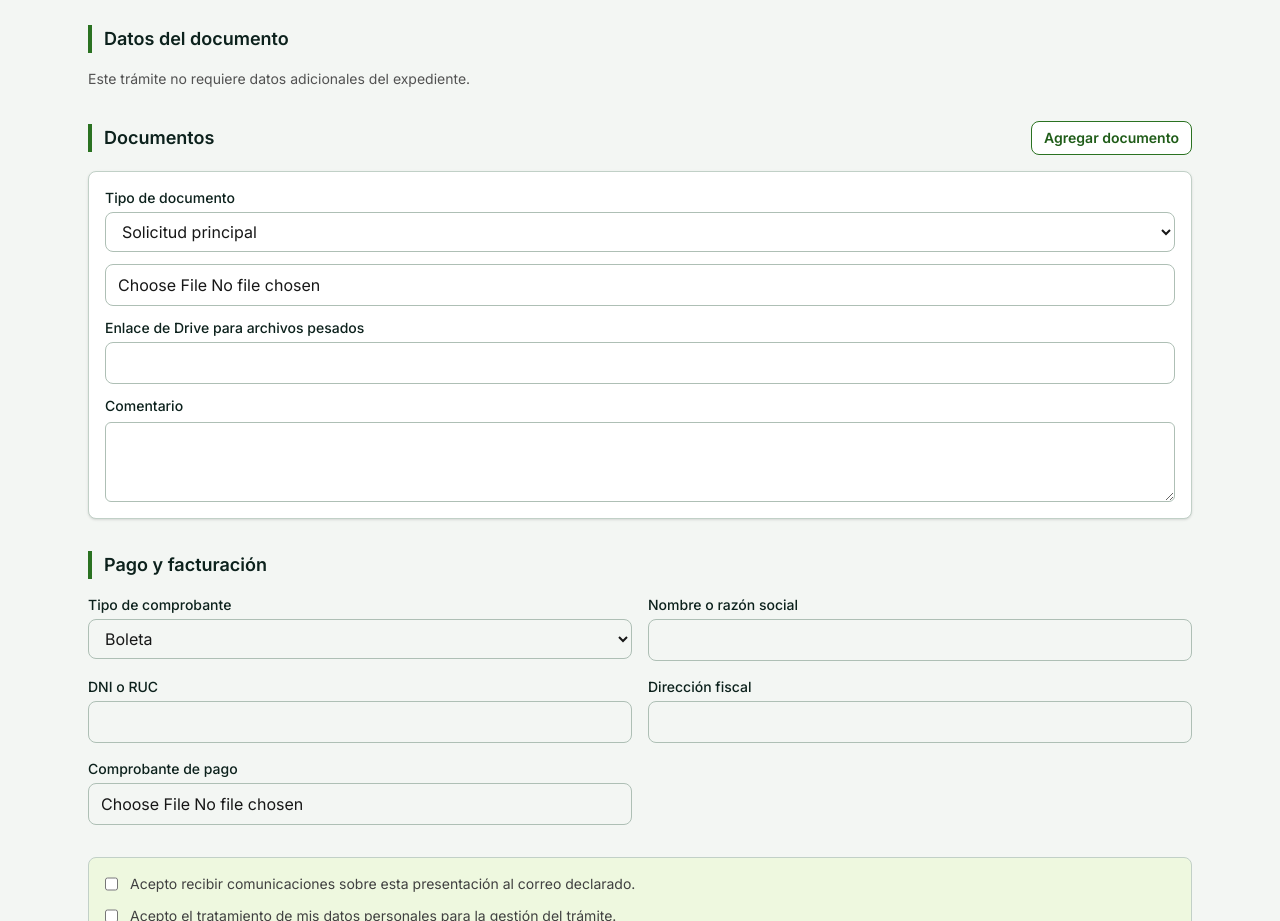
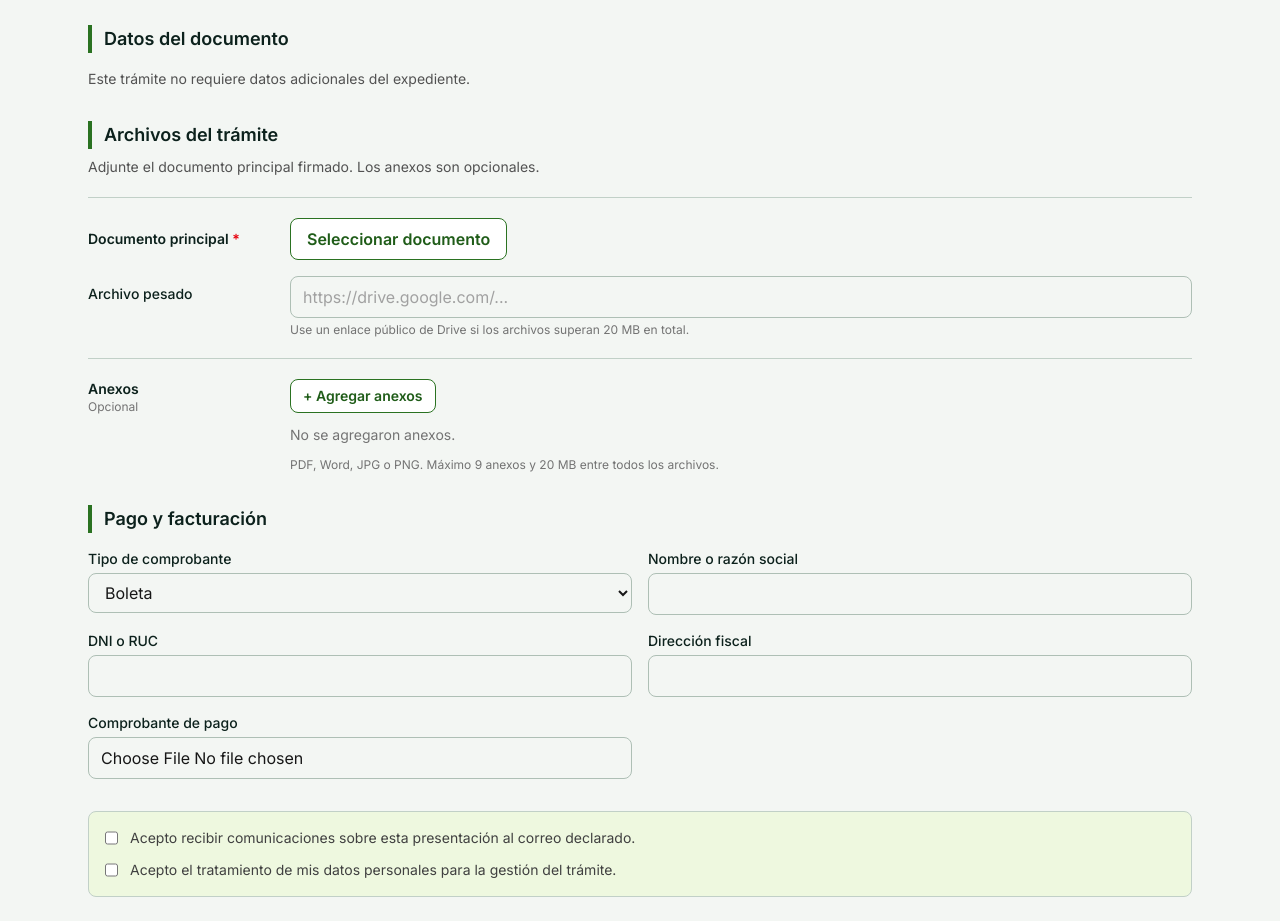
Before and after one commit to ZecarlosF07/cprd, a React (Vite) app: page /mesa-de-partes in a window 1280 px wide. Shown: the part 980-1901 px from the top of the page. Built offline with nearby package versions, Linux system fonts and the light colour scheme.

Commit message:
cambio documentos

```diff
--- a/src/features/mesa-partes-publica/components/DocumentosForm.tsx
+++ b/src/features/mesa-partes-publica/components/DocumentosForm.tsx
@@ -1,51 +1,185 @@
-import { Button, Input, Select, Textarea } from '@/components/ui'
+import { useRef, useState } from 'react'
+
+import { Button, Input } from '@/components/ui'
 
 import type { DocumentoPublico } from '../types/mesa-partes-publica.types'
 
 interface DocumentosFormProps {
     value: DocumentoPublico[]
     onChange: (value: DocumentoPublico[]) => void
-    error?: string
+    errorFor: (path: string) => string | undefined
 }
 
-const emptyDocument: DocumentoPublico = {
+const ACCEPTED_FILES = '.pdf,.doc,.docx,.jpg,.jpeg,.png'
+const MAX_DOCUMENTS = 10
+
+const emptyPrincipal = (): DocumentoPublico => ({
     tipoDocumento: 'solicitud_principal',
     comentario: '',
     enlaceExterno: '',
+})
+
+const createAnnex = (archivo: File): DocumentoPublico => ({
+    tipoDocumento: 'anexo',
+    comentario: '',
+    enlaceExterno: '',
+    archivo,
+})
+
+function formatFileSize(bytes: number) {
+    if (bytes < 1024 * 1024) return `${(bytes / 1024).toFixed(1)} KB`
+    return `${(bytes / (1024 * 1024)).toFixed(2)} MB`
 }
 
-export function DocumentosForm({ value, onChange, error }: DocumentosFormProps) {
-    const update = (index: number, field: keyof DocumentoPublico, next: string | File | undefined) => {
-        onChange(value.map((documento, current) => current === index ? { ...documento, [field]: next } : documento))
+export function DocumentosForm({ value, onChange, errorFor }: DocumentosFormProps) {
+    const principalInputRef = useRef<HTMLInputElement>(null)
+    const annexInputRef = useRef<HTMLInputElement>(null)
+    const [selectionError, setSelectionError] = useState<string | null>(null)
+    const principal = value.find((documento) => documento.tipoDocumento === 'solicitud_principal') ?? emptyPrincipal()
+    const annexes = value.filter((documento) => documento.tipoDocumento !== 'solicitud_principal')
+
+    const emit = (nextPrincipal: DocumentoPublico, nextAnnexes = annexes) => {
+        onChange([
+            { ...nextPrincipal, tipoDocumento: 'solicitud_principal' },
+            ...nextAnnexes.map((annex) => ({ ...annex, tipoDocumento: 'anexo' as const })),
+        ])
     }
 
+    const selectPrincipal = (file?: File) => {
+        if (!file) return
+        setSelectionError(null)
+        emit({ ...principal, archivo: file })
+    }
+
+    const addAnnexes = (files: FileList | null) => {
+        if (!files?.length) return
+        const availableSlots = MAX_DOCUMENTS - 1 - annexes.length
+        if (availableSlots <= 0) {
+            setSelectionError('Puede adjuntar hasta 9 anexos')
+            return
+        }
+
+        const selected = Array.from(files)
+        const accepted = selected.slice(0, availableSlots)
+        setSelectionError(selected.length > availableSlots ? 'Solo se agregaron los archivos permitidos; el máximo es 9 anexos' : null)
+        emit(principal, [...annexes, ...accepted.map(createAnnex)])
+        if (annexInputRef.current) annexInputRef.current.value = ''
+    }
+
+    const removeAnnex = (index: number) => {
+        setSelectionError(null)
+        emit(principal, annexes.filter((_, current) => current !== index))
+    }
+
+    const principalError = errorFor('documentos.0')
+    const generalError = errorFor('documentos')
+
     return (
-        <section className="space-y-4">
-            <div className="flex items-center justify-between gap-3">
-                <h2 className="border-l-4 border-[#2a7221] pl-3 text-lg font-semibold text-[#0c211c]">Documentos</h2>
-                <Button type="button" variant="outline" size="sm" onClick={() => onChange([...value, { ...emptyDocument }])}>
-                    Agregar documento
-                </Button>
+        <section className="space-y-5">
+            <div>
+                <h2 className="border-l-4 border-[#2a7221] pl-3 text-lg font-semibold text-[#0c211c]">Archivos del trámite</h2>
+                <p className="mt-2 text-sm text-neutral-600">Adjunte el documento principal firmado. Los anexos son opcionales.</p>
             </div>
-            {error && <p className="text-sm text-red-600">{error}</p>}
-            {value.map((documento, index) => (
-                <div key={index} className="space-y-3 rounded-lg border border-[#c1d0c7] bg-white p-4 shadow-sm">
-                    <Select
-                        label="Tipo de documento"
-                        value={documento.tipoDocumento}
-                        onChange={(event) => update(index, 'tipoDocumento', event.target.value)}
-                        options={[{ value: 'solicitud_principal', label: 'Solicitud principal' }, { value: 'anexo', label: 'Anexo' }, { value: 'documento_identidad', label: 'Documento de identidad' }, { value: 'poder', label: 'Poder' }, { value: 'otro', label: 'Otro' }]}
+
+            <div className="border-y border-[#c1d0c7] py-5">
+                <div className="grid gap-3 sm:grid-cols-[minmax(150px,190px)_1fr] sm:items-center">
+                    <p className="text-sm font-semibold text-[#0c211c]">Documento principal <span className="text-red-600">*</span></p>
+                    <div className="min-w-0">
+                        <input
+                            ref={principalInputRef}
+                            type="file"
+                            className="sr-only"
+                            accept={ACCEPTED_FILES}
+                            onChange={(event) => selectPrincipal(event.target.files?.[0])}
+                        />
+                        {principal.archivo ? (
+                            <div className="flex flex-wrap items-center gap-3 rounded-lg border border-[#c1d0c7] bg-[#f7faf8] px-3 py-2">
+                                <div className="min-w-0 flex-1">
+                                    <p className="truncate text-sm font-medium text-[#0c211c]">{principal.archivo.name}</p>
+                                    <p className="text-xs text-neutral-500">{formatFileSize(principal.archivo.size)}</p>
+                                </div>
+                                <Button type="button" variant="outline" size="sm" onClick={() => principalInputRef.current?.click()}>
+                                    Cambiar
+                                </Button>
+                                <Button type="button" variant="secondary" size="sm" onClick={() => emit({ ...principal, archivo: undefined })}>
+                                    Quitar
+                                </Button>
+                            </div>
+                        ) : (
+                            <Button type="button" variant="outline" onClick={() => principalInputRef.current?.click()}>
+                                Seleccionar documento
+                            </Button>
+                        )}
+                        {principalError && <p className="mt-2 text-sm text-red-600">{principalError}</p>}
+                    </div>
+                </div>
+
+                <div className="mt-4 grid gap-3 sm:grid-cols-[minmax(150px,190px)_1fr] sm:items-start">
+                    <p className="pt-2 text-sm font-medium text-[#0c211c]">Archivo pesado</p>
+                    <div>
+                        <Input
+                            type="url"
+                            aria-label="Enlace de Drive para archivos pesados"
+                            placeholder="https://drive.google.com/..."
+                            value={principal.enlaceExterno}
+                            onChange={(event) => emit({ ...principal, enlaceExterno: event.target.value })}
+                        />
+                        <p className="mt-1 text-xs text-neutral-500">Use un enlace público de Drive si los archivos superan 20 MB en total.</p>
+                    </div>
+                </div>
+            </div>
+
+            <div className="grid gap-3 sm:grid-cols-[minmax(150px,190px)_1fr] sm:items-start">
+                <div>
+                    <p className="text-sm font-semibold text-[#0c211c]">Anexos</p>
+                    <p className="text-xs text-neutral-500">Opcional</p>
+                </div>
+                <div className="min-w-0 space-y-3">
+                    <input
+                        ref={annexInputRef}
+                        type="file"
+                        multiple
+                        className="sr-only"
+                        accept={ACCEPTED_FILES}
+                        onChange={(event) => addAnnexes(event.target.files)}
                     />
-                    <Input type="file" accept=".pdf,.doc,.docx,.jpg,.jpeg,.png" onChange={(event) => update(index, 'archivo', event.target.files?.[0])} />
-                    <Input label="Enlace de Drive para archivos pesados" value={documento.enlaceExterno} onChange={(event) => update(index, 'enlaceExterno', event.target.value)} />
-                    <Textarea label="Comentario" value={documento.comentario} onChange={(event) => update(index, 'comentario', event.target.value)} />
-                    {value.length > 1 && (
-                        <Button type="button" variant="secondary" size="sm" onClick={() => onChange(value.filter((_, current) => current !== index))}>
-                            Quitar
-                        </Button>
+                    <Button type="button" variant="outline" size="sm" onClick={() => annexInputRef.current?.click()} disabled={annexes.length >= MAX_DOCUMENTS - 1}>
+                        + Agregar anexos
+                    </Button>
+
+                    {annexes.length > 0 && (
+                        <div className="overflow-hidden rounded-lg border border-[#c1d0c7]">
+                            <div className="hidden grid-cols-[44px_minmax(0,1fr)_110px_90px] gap-2 bg-[#edf4ef] px-3 py-2 text-xs font-semibold uppercase text-[#355046] sm:grid">
+                                <span>#</span>
+                                <span>Nombre</span>
+                                <span>Tamaño</span>
+                                <span className="text-right">Acción</span>
+                            </div>
+                            {annexes.map((annex, index) => (
+                                <div key={`${annex.archivo?.name ?? 'anexo'}-${index}`} className="grid gap-2 border-t border-[#dbe5de] px-3 py-3 first:border-t-0 sm:grid-cols-[44px_minmax(0,1fr)_110px_90px] sm:items-center">
+                                    <span className="hidden text-sm text-neutral-500 sm:block">{index + 1}</span>
+                                    <div className="min-w-0">
+                                        <p className="truncate text-sm font-medium text-[#0c211c]">{annex.archivo?.name ?? 'Anexo sin archivo'}</p>
+                                        {errorFor(`documentos.${index + 1}`) && <p className="mt-1 text-xs text-red-600">{errorFor(`documentos.${index + 1}`)}</p>}
+                                    </div>
+                                    <span className="text-xs text-neutral-500 sm:text-sm">{annex.archivo ? formatFileSize(annex.archivo.size) : '-'}</span>
+                                    <button
+                                        type="button"
+                                        className="justify-self-start text-sm font-semibold text-red-700 hover:text-red-900 focus:outline-none focus:ring-2 focus:ring-red-300 sm:justify-self-end"
+                                        onClick={() => removeAnnex(index)}
+                                        aria-label={`Quitar ${annex.archivo?.name ?? `anexo ${index + 1}`}`}
+                                    >
+                                        Quitar
+                                    </button>
+                                </div>
+                            ))}
+                        </div>
                     )}
+                    {annexes.length === 0 && <p className="text-sm text-neutral-500">No se agregaron anexos.</p>}
+                    {(selectionError || generalError) && <p className="text-sm text-red-600">{selectionError ?? generalError}</p>}
+                    <p className="text-xs text-neutral-500">PDF, Word, JPG o PNG. Máximo 9 anexos y 20 MB entre todos los archivos.</p>
                 </div>
-            ))}
+            </div>
         </section>
     )
 }
--- a/src/features/mesa-partes-publica/pages/MesaPartesPublicaPage.tsx
+++ b/src/features/mesa-partes-publica/pages/MesaPartesPublicaPage.tsx
@@ -84,7 +84,7 @@ export function MesaPartesPublicaPage() {
                 <TramiteSelector seccion={form.seccion} value={form.tramiteCodigo} onChange={(tramiteCodigo) => setForm({ ...form, tramiteCodigo })} error={errorFor('tramiteCodigo')} />
                 <SolicitanteForm value={form.solicitante} onChange={(solicitante) => setForm({ ...form, solicitante })} errorFor={errorFor} />
                 <DocumentoPrincipalForm value={form} tramite={tramite} onChange={setForm} errorFor={errorFor} />
-                <DocumentosForm value={form.documentos} onChange={(documentos) => setForm({ ...form, documentos })} error={errorFor('documentos')} />
+                <DocumentosForm value={form.documentos} onChange={(documentos) => setForm({ ...form, documentos })} errorFor={errorFor} />
                 <PagoForm value={form.pago} seccion={form.seccion} required={Boolean(tramite?.requierePago)} onChange={(pago) => setForm({ ...form, pago })} errorFor={errorFor} />
                 <ConsentimientosForm value={form} onChange={setForm} errorFor={errorFor} />
                 <TurnstileWidget
--- a/src/features/mesa-partes-publica/schemas/mesa-partes-publica.schemas.ts
+++ b/src/features/mesa-partes-publica/schemas/mesa-partes-publica.schemas.ts
@@ -42,7 +42,7 @@ export const solicitudPublicaSchema = z.object({
         comentario: z.string(),
         enlaceExterno: z.string().url('Ingrese un enlace válido').or(z.literal('')),
         archivo: archivoSchema.optional(),
-    })).min(1),
+    })).min(1, 'Adjunte el documento principal').max(10, 'Puede adjuntar como máximo 10 documentos'),
     pago: z.object({
         tipoFacturacion: z.enum(['boleta', 'factura_contado', 'factura_credito', 'factura']),
         nombreRazonSocial: z.string(),
@@ -80,6 +80,14 @@ export const solicitudPublicaSchema = z.object({
         requireField(ctx, data.asunto, ['asunto'], 'Ingrese asunto')
     }
 
+    if (data.documentos[0]?.tipoDocumento !== 'solicitud_principal') {
+        ctx.addIssue({ code: 'custom', path: ['documentos'], message: 'Adjunte el documento principal' })
+    }
+
+    if (data.documentos.slice(1).some((documento) => documento.tipoDocumento !== 'anexo')) {
+        ctx.addIssue({ code: 'custom', path: ['documentos'], message: 'Los documentos adicionales deben registrarse como anexos' })
+    }
+
     data.documentos.forEach((documento, index) => {
         if (!documento.archivo && !documento.enlaceExterno) {
             ctx.addIssue({ code: 'custom', path: ['documentos', index], message: 'Adjunte un archivo o enlace de Drive' })
```
Also changed, not shown: 1 other file (tests, documents, lock files or other folders).
